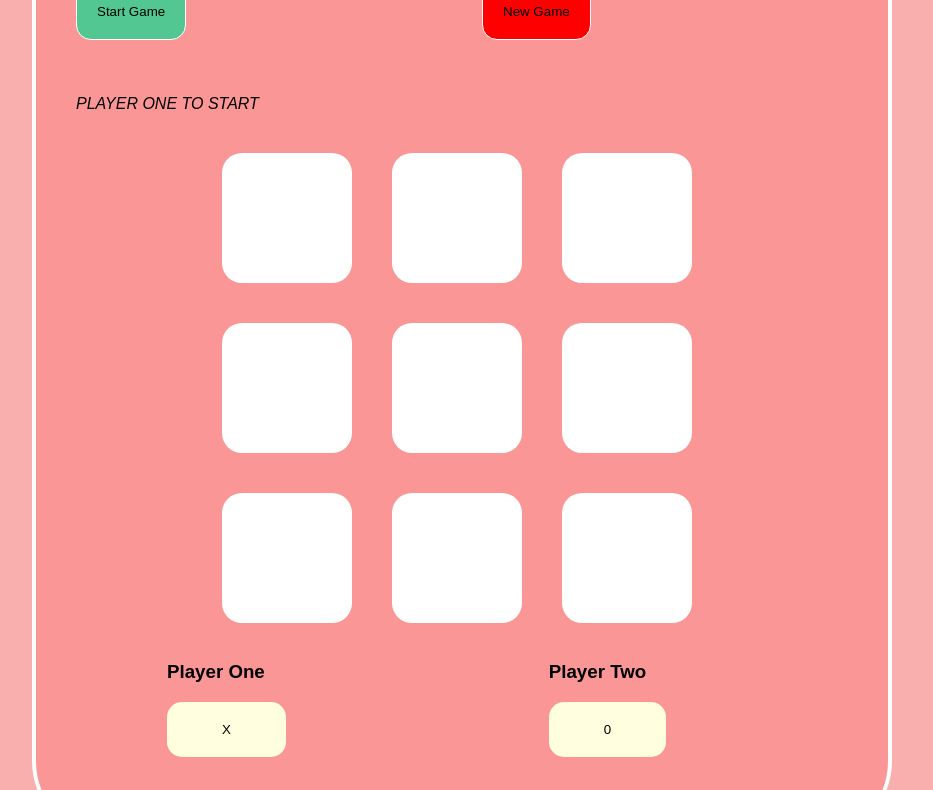
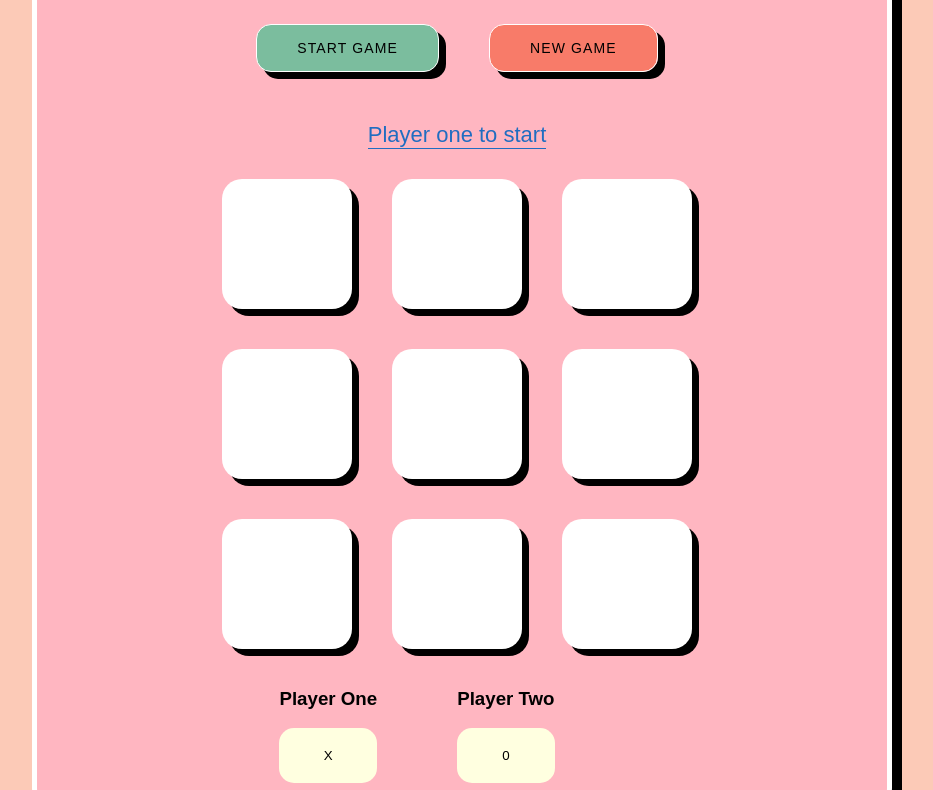
Before and after one commit to Shell111/tic-tac-toe, a plain HTML site: page index.html in a window 1280 px wide. Shown: the part 201-991 px from the top of the page, without its empty margins (178-1111 px from the left). Drawn offline with Linux system fonts and the light colour scheme.

Commit message:
style changes

```diff
--- a/index.html
+++ b/index.html
@@ -6,6 +6,8 @@
   <meta name="viewport" content="width=device-width, initial-scale=1.0">
   <script src="main.js" defer></script>
   <link rel="stylesheet" href="style.css">
+  <link rel="preconnect" href="https://fonts.gstatic.com">
+<link href="https://fonts.googleapis.com/css2?family=Quicksand:wght@300;600&display=swap" rel="stylesheet">
 
   <title>Tic Tac Toe</title>
 </head>
@@ -23,9 +25,11 @@
           <button>New Game</button>
       </div>
     </section>
-    <div class="current-player" id="game-result">
-      <h3 class="current-move"></h3>
-    </div>
+    <section class="game-status">
+        <div class="current-player" id="game-result">
+          <h3 class="current-move"></h3>
+        </div>
+  </section>
 
 
     <main id="game-grid">
--- a/main.js
+++ b/main.js
@@ -5,6 +5,7 @@ let currentPlayer = document.querySelector('.current-player')
 let currentMove = ' '
 currentPlayer.innerHTML = "Player one to start";
 let gameResult = document.querySelector('#game-result')
+
 
 // Start button
 let startGameButton = document.querySelector('.start-game')
@@ -32,12 +33,16 @@ function backgroundChangeTwo(){
 // Turn taking
 let turnTracking = 9
 let maxMoves = turnTracking
+    console.log(maxMoves)
+
 
 function moves() {
-  // let turns = 9;
+  let turns = 9;
   if (maxMoves %2 === 0 && maxMoves >= 0) {
-    maxMoves = maxMoves - 1;
+    maxMoves = maxMoves + 1;
+    console.log(maxMoves)
     maxMoves = true
+    console.log(maxMoves)
     backgroundChangeOne()
     currentPlayer.textContent = "It's your turn Player 1"
   } else if (maxMoves % 2 != 0 && maxMoves >= 0) {
--- a/style.css
+++ b/style.css
@@ -1,17 +1,17 @@
 body {
-  background-color: rgb(250, 175, 175);
+  background-color: rgb(252, 202, 183);
   width: 900px;
   margin: auto;
   font-family:Arial, Helvetica, sans-serif
-
 }
 
 .container {
-  border: 4px solid white;
+  border: 5px solid white;
   border-radius: 80px;
   padding: 20px 50px 50px 40px;
   margin: 20px;
-  background-color: rgb(250, 150, 150);
+  background-color: lightpink;
+  box-shadow: 10px 10px;
 }
 
 header {
@@ -21,24 +21,36 @@ header {
 }
 
 h1 {
+  font-size: 80px;
   text-transform: uppercase;
-  font-size: 50px;
-  letter-spacing: .1em;
+  letter-spacing: .06em;
   margin-bottom: 20px;
-  font-weight: 300;
+  margin-top: 20px;
+  font-family: 'Quicksand', sans-serif;
+  font-weight: 600;
+  color: rgb(238, 87, 31);
 }
 
 .current-player {
   display: flex;
   justify-content: left;
-  margin-bottom: 40px;
-  font-style: italic;
-  text-transform: uppercase;
-  margin-top: 30px;
+  margin-bottom: 10px;
+  margin-top: 10px;
+  color: rgb(32, 109, 193);
+  font-size: 22px;
+  font-weight: 500;
+  border-bottom: 1px solid rgb(32, 109, 193);;
 }
 
 .current-move {
   color: red;
+}
+
+.game-status {
+  display: flex;
+  justify-content: center;
+  padding: 0px;
+  margin-bottom: 20px
 }
 
 #game-grid {
@@ -59,38 +71,41 @@ h1 {
 }
 
 .operators {
-  display: grid;
-  grid-template-columns: 1fr 1fr;
+  display: flex;
   gap: 50px;
   justify-content: center;
-}
-
-.start-game {
-  margin-bottom: 25px;
-  justify-content: center;
+  margin: 20px;
 }
 
 .start-game button {
-  padding: 20px;
+  padding: 15px 40px 15px 40px;
   border-radius: 15px;
-  background-color: rgb(83, 199, 145);
+  background-color: rgb(123, 189, 158);
   border: 1.5px solid white;
   justify-content: center;
-
+  text-transform: uppercase;
+  letter-spacing: 0.08em;
+  font-size: 14px;
+  box-shadow: 7px 7px;
 }
 
 #new-game button {
-    padding: 20px;
-    border-radius: 15px;
-    background-color: red;
-    border: 1.5px solid white;
-    margin-bottom: 20px;
+  padding: 15px 40px 15px 40px;
+  border-radius: 15px;
+  background-color: rgba(244, 90, 55, 0.632);
+  border: 1.5px solid white;
+  margin-bottom: 20px;
+  text-transform: uppercase;
+  letter-spacing: 0.08em;
+  font-size: 14px;
+  box-shadow: 7px 7px;
 }
 
 .box {
   display: flex;
   justify-content: left;
   align-items: center;
+  box-shadow: 7px 7px;
 }
 
 .box
@@ -98,24 +113,23 @@ h1 {
   font-size: 20px;
   justify-content: center;
   color: red;
-  box-shadow: 10 10 10 red;
 }
 
 .to-play {
-  display: grid;
-  grid-template-columns: 1fr 1fr;
+  display: flex;
+  justify-content: center;
 
 }
 
 .players {
-  display: grid;
-  justify-content: center;
   margin-top: 20px;
   margin-right: 80px;
+  display: grid;
 }
 
 .players button {
-  padding: 20px 55px 20px 55px;
+  justify-content: center;
+  padding: 20px;
   margin-bottom: 30px;
   border-radius: 15px;
   background-color: lightyellow;
```
Lines whose indentation alone changed are shown as unchanged.
